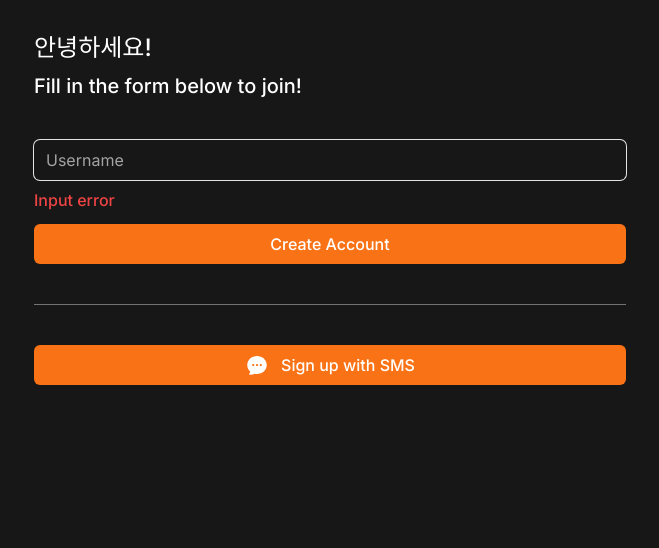
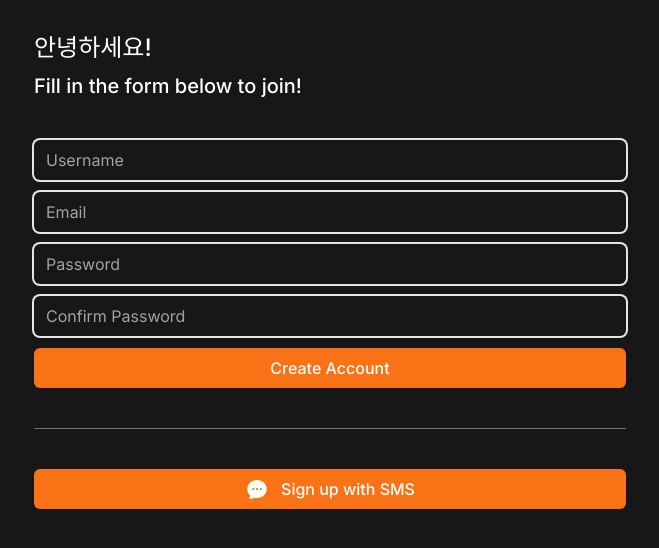
Before and after one commit to pjh5474/CarrotMarket-ReLoad, a Next.js app: page /create-account in a window 1280 px wide. Shown: the top 548 px of the page, without its empty margins (310-969 px from the left). Built offline with nearby package versions, Linux system fonts and the light colour scheme.

Commit message:
Form Components

```diff
--- /dev/null
+++ b/app/components/form-btn.tsx
@@ -0,0 +1,15 @@
+interface FormButtonProps {
+  loading: boolean;
+  text: string;
+}
+
+export default function FormButton({ loading, text }: FormButtonProps) {
+  return (
+    <button
+      disabled={loading}
+      className="primary-btn h-10 disabled:bg-neutral-400 disabled:text-neutral-300 disabled:cursor-not-allowed"
+    >
+      {loading ? "로딩 중" : text}
+    </button>
+  );
+}
--- /dev/null
+++ b/app/components/form-input.tsx
@@ -0,0 +1,28 @@
+interface FormInputProps {
+  type: string;
+  placeholder: string;
+  required: boolean;
+  errors: string[];
+}
+export default function FormInput({
+  type,
+  placeholder,
+  required,
+  errors,
+}: FormInputProps) {
+  return (
+    <div className="flex flex-col gap-2">
+      <input
+        className="bg-transparent rounded-md w-full h-10 focus:outline-none ring-2 focus:ring-4 ring-neutral-200 focus:ring-orange-500 border-none placeholder:text-neutral-400 transition"
+        type={type}
+        placeholder={placeholder}
+        required={required}
+      />
+      {errors.map((error, index) => (
+        <span key={index} className="text-red-500 font-medium">
+          {error}
+        </span>
+      ))}
+    </div>
+  );
+}
--- a/app/create-account/page.tsx
+++ b/app/create-account/page.tsx
@@ -1,5 +1,7 @@
 import { ChatBubbleOvalLeftEllipsisIcon } from "@heroicons/react/24/solid";
 import Link from "next/link";
+import FormInput from "../components/form-input";
+import FormButton from "../components/form-btn";
 
 export default function CreateAccountPage() {
   return (
@@ -9,16 +11,21 @@
         <h2 className="text-xl">Fill in the form below to join!</h2>
       </div>
       <form className="flex flex-col gap-3">
-        <div className="flex flex-col gap-2">
-          <input
-            className="bg-transparent rounded-md w-full h-10 focus:outline-none ring-1 focus:ring-2 ring-neutral-200 focus:ring-orange-500 border-none placeholder:text-neutral-400"
-            type="text"
-            placeholder="Username"
-            required
-          />
-          <span className="text-red-500 font-medium">Input error</span>
-        </div>
-        <button className="primary-btn h-10">Create Account</button>
+        <FormInput type="text" placeholder="Username" required errors={[]} />
+        <FormInput type="email" placeholder="Email" required errors={[]} />
+        <FormInput
+          type="password"
+          placeholder="Password"
+          required
+          errors={[]}
+        />
+        <FormInput
+          type="password"
+          placeholder="Confirm Password"
+          required
+          errors={[]}
+        />
+        <FormButton loading={false} text="Create Account" />
       </form>
       <div className="w-full h-px bg-neutral-500" />
       <div>
```
